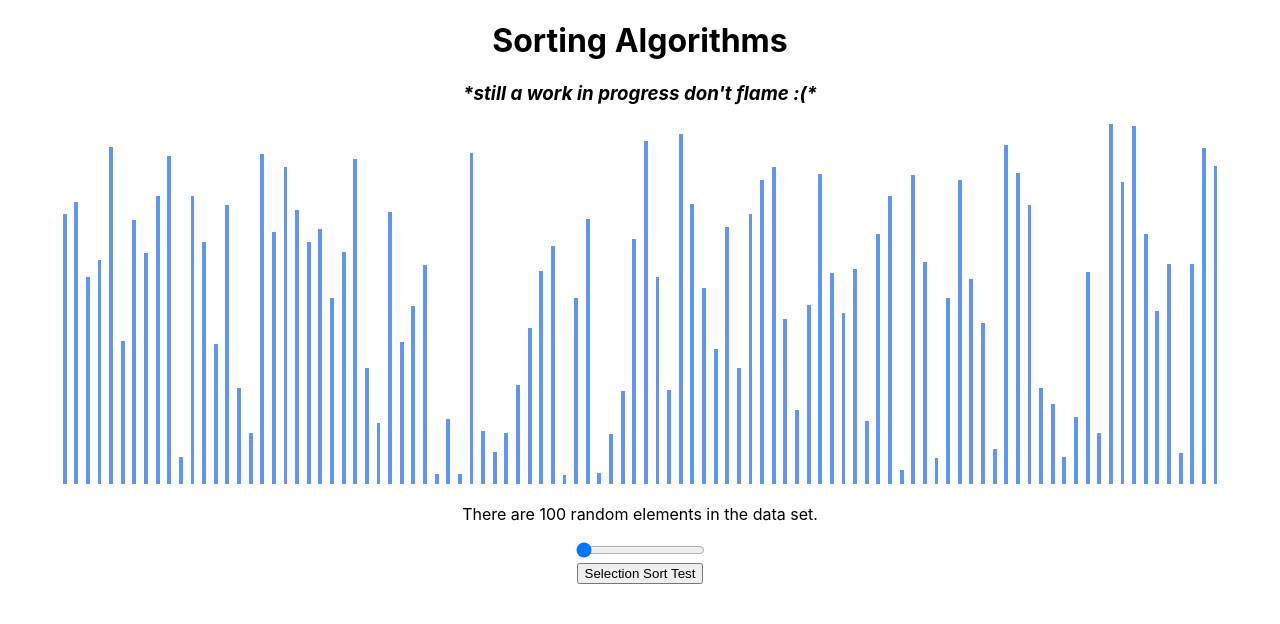
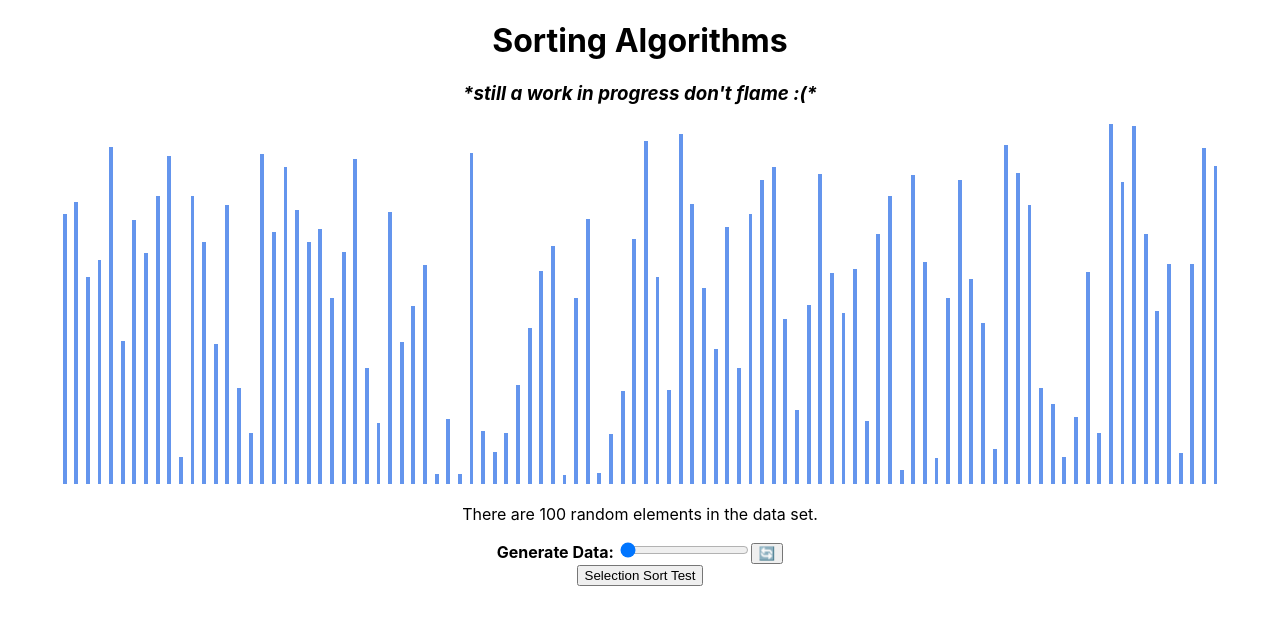
Before and after one commit to jmmabanta/sort-algo, a React (Create React App) app: page / in a window 1280 px wide. Shown: the top 624 px of the page. Built offline with nearby package versions, Linux system fonts and the light colour scheme.

Commit message:
Added button to make new data set with same size

```diff
--- a/src/components/data-set/DataSetSize.tsx
+++ b/src/components/data-set/DataSetSize.tsx
@@ -3,12 +3,14 @@ import React from 'react';
 interface DataProps {
   dataSize: {
     handleChange: (e: React.ChangeEvent<HTMLInputElement>) => void;
+    regenerateNewData: () => void;
   };
 }
 
 const DataSetSize = (props: DataProps) => {
   return (
     <div id="data_size_form">
+      <b>Generate Data: </b>
       <input
         type="range"
         name="data_size"
@@ -19,6 +21,7 @@ const DataSetSize = (props: DataProps) => {
         onInput={props.dataSize.handleChange}
         onChange={props.dataSize.handleChange}
       />
+      <button onClick={props.dataSize.regenerateNewData}>🔄️</button>
     </div>
   );
 };
--- a/src/components/data-set/DataSetState.tsx
+++ b/src/components/data-set/DataSetState.tsx
@@ -4,6 +4,7 @@ import { PRIMARY_COLOR } from '../sort/SortAnimator';
 // Defines types for the hook
 type DataSizeType = {
   handleChange: (e: React.ChangeEvent<HTMLInputElement>) => void;
+  regenerateNewData: () => void;
   dataSet: number[];
 };
 
@@ -34,25 +35,25 @@ export const useDataState = (
   const handleChange = (e: React.ChangeEvent<HTMLInputElement>) => {
     const newSize = parseInt(e.target.value);
     setDataSet((oldData) => generateData(newSize, height));
-    if (isSorted) {
-      resetStyling();
-      const sortButtons = document.getElementById(
-        'sort_buttons'
-      ) as HTMLElement;
-      sortButtons.style.visibility = 'visible';
-      isSorted = false;
-    }
+    resetStyling();
+  };
+
+  const regenerateNewData = () => {
+    setDataSet((oldData) => generateData(oldData.length, height));
+    resetStyling();
   };
 
   const resetStyling = () => {
-    console.log('RESETTING STYLES!!!!');
+    if (!isSorted) return;
     const dataBars = document.getElementsByClassName(
       'data_bar'
     ) as HTMLCollectionOf<HTMLElement>;
-    for (let i = 0; i < dataBars.length; i++) {
+    const sortButtons = document.getElementById('sort_buttons') as HTMLElement;
+    for (let i = 0; i < dataBars.length; i++)
       dataBars[i].style.backgroundColor = PRIMARY_COLOR;
-    }
+    sortButtons.style.visibility = 'visible';
+    isSorted = false;
   };
 
-  return { handleChange, dataSet };
+  return { handleChange, regenerateNewData, dataSet };
 };
--- a/src/components/sort/SortAnimator.tsx
+++ b/src/components/sort/SortAnimator.tsx
@@ -30,10 +30,8 @@ const SortAnimator = (dataSet: number[]) => {
   useEffect(() => {
     const userInputs = document.getElementById('data_size_form') as HTMLElement;
     if (animating) {
-      console.log('Currently Animating');
       userInputs.style.visibility = 'hidden';
     } else {
-      console.log('Animating Stopped');
       userInputs.style.visibility = 'visible';
     }
   }, [animating]);
```
